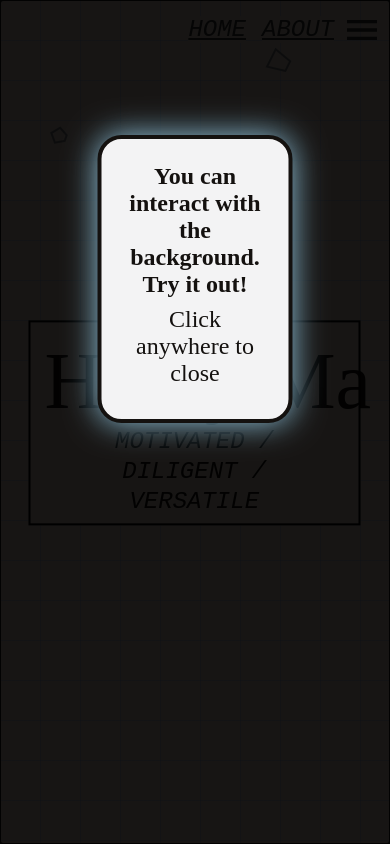
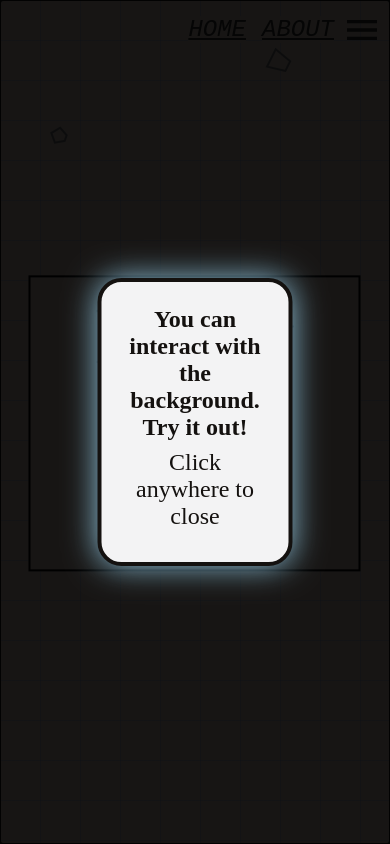
Before and after one commit to HenryCodesGit/odin-blog-api-front, a React (Vite) app: page / in a window 390 px wide. Built offline with nearby package versions, Linux system fonts and the light colour scheme.

Commit message:
Adjust home sign styling and clean up HomeModal a bit

```diff
--- a/src/components/Home/HomeModal.jsx
+++ b/src/components/Home/HomeModal.jsx
@@ -5,14 +5,12 @@ import style from '../../styles/components/HomeModal.module.css'
 
 HomeModal.propTypes = {
     modalVisible: PropTypes.bool,
-    text: PropTypes.string
 }
 
 HomeModal.defaultProps = {
     modalVisible: false,
-    text: ''
 }
-export default function HomeModal({text, modalVisible}){
+export default function HomeModal({modalVisible}){
     const modalRef = useRef();
     const backdropRef = useRef();
 
--- a/src/styles/components/HomeModal.module.css
+++ b/src/styles/components/HomeModal.module.css
@@ -41,7 +41,7 @@
     font-weight: 900;
 
     position: fixed;
-    top: 33%;
+    top: 50%;
     left: 50%;
     transform: translate(-50%,-50%);
     background-color: var(--white);
--- a/src/styles/components/HomeSign.module.css
+++ b/src/styles/components/HomeSign.module.css
@@ -38,6 +38,13 @@
     margin: max(1rem, 2vw) max(1rem, 2vw) 0 max(1rem, 2vw);
   }
 
+  @media (max-width: 480px){
+    .title{
+      text-wrap: wrap;
+      white-space: wrap;
+    }
+  }
+
   .description{
     font-family: 'Courier New', Courier, monospace;
     position: relative;
```
